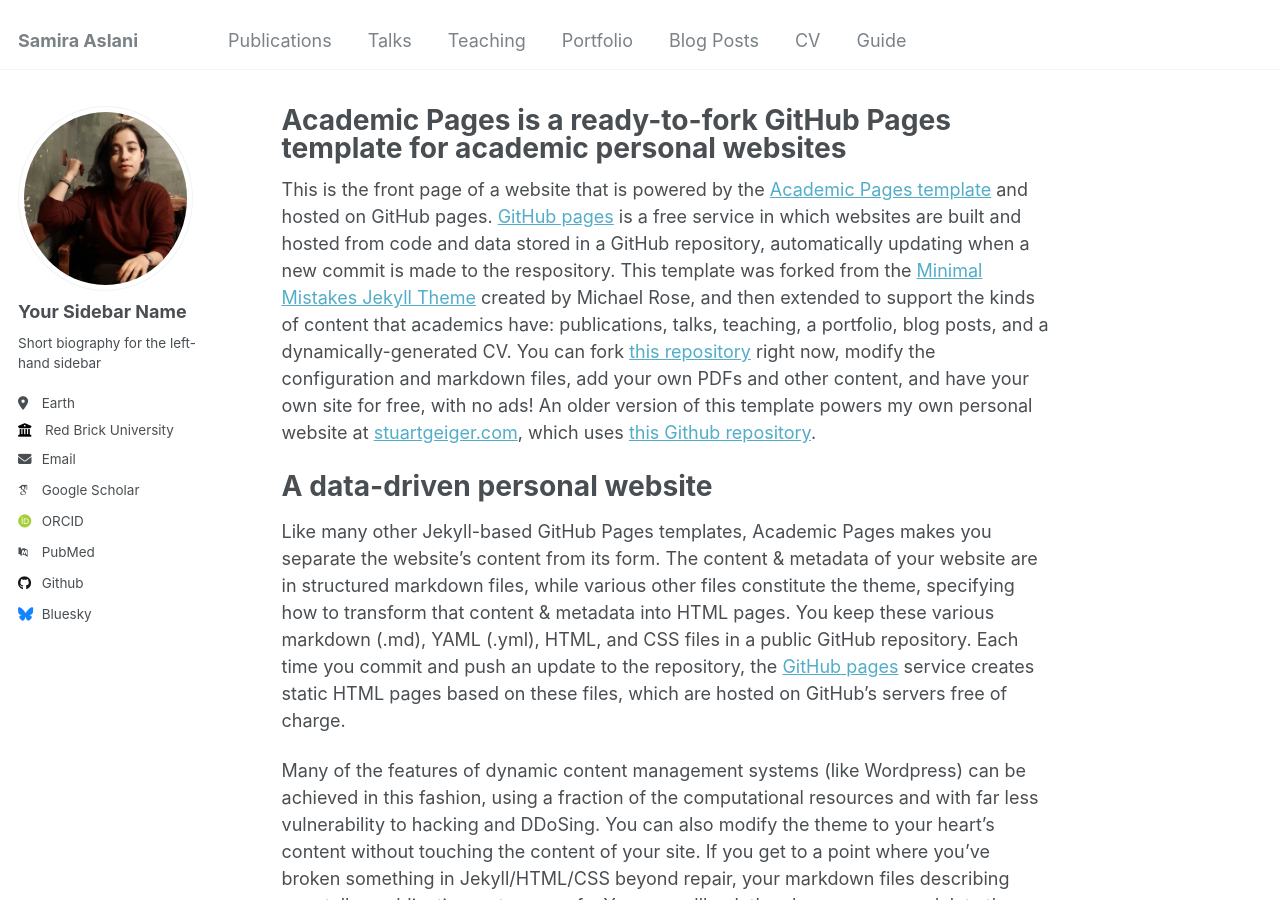
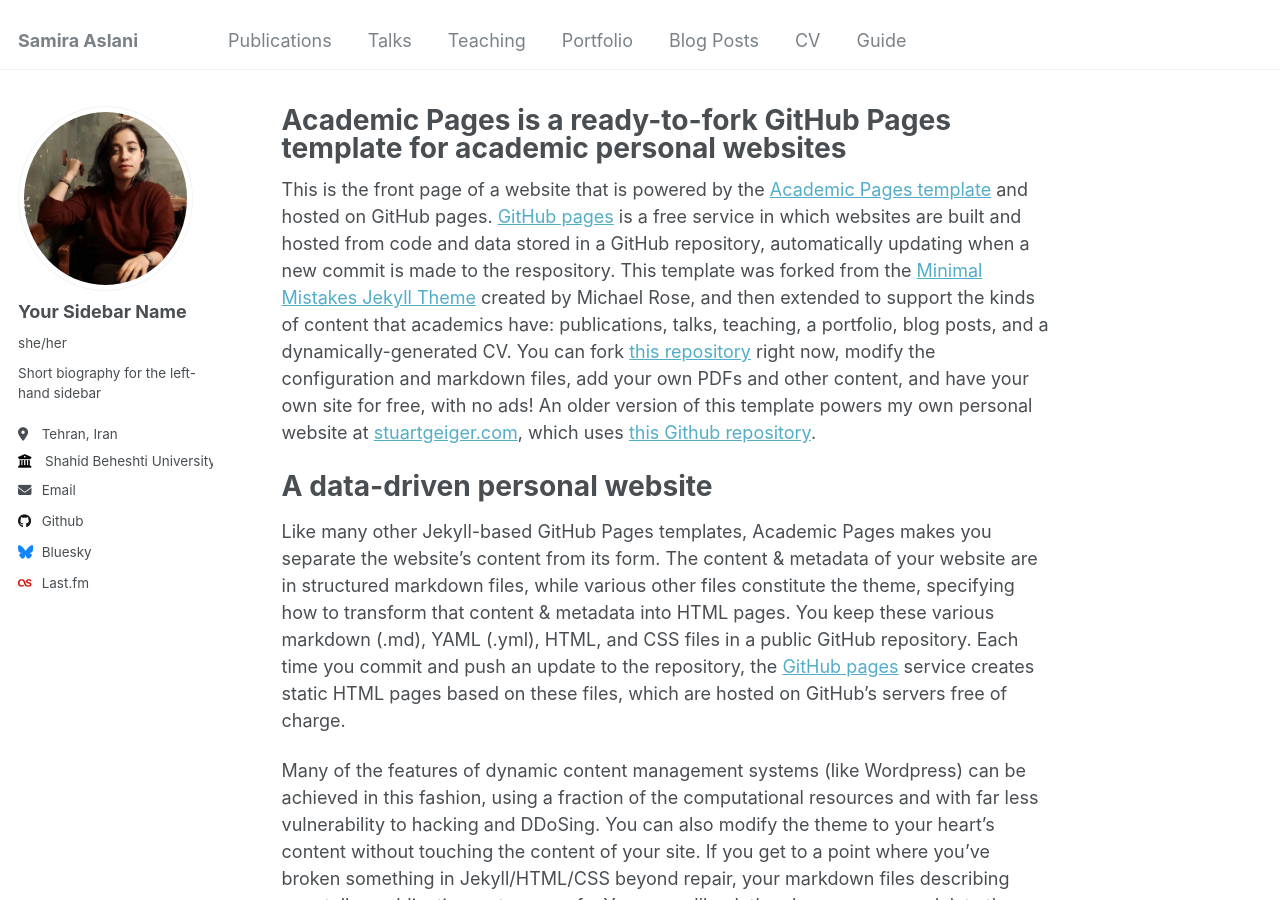
Before and after one commit to samildk/samildk.github.io, a Jekyll site: the page built from _pages/about.md, in a window 1280 px wide and 900 px high. Built offline with Jekyll 4.4.1, drawn with Linux system fonts in a browser that asks for light colours; some web fonts are replaced.

Commit message:
Update _config.yml

```diff
--- a/_config.yml
+++ b/_config.yml
@@ -23,27 +23,29 @@
   # Biographic information
   avatar           : "profile.png"
   name             : "Your Sidebar Name"
-  pronouns         : # example: "she/her"
+  pronouns         : "she/her"
   bio              : "Short biography for the left-hand sidebar"
-  location         : "Earth"
-  employer         : "Red Brick University"
+  location         : "Tehran, Iran"
+  employer         : "Shahid Beheshti University"
   uri              : # URL
-  email            : "none@example.org"
+  email            : "samiraaslani1998@gmail.com"
 
   # Academic websites
-  arxiv            : # URL - Update with the correct link to your profile
-  googlescholar    : "https://scholar.google.com/citations?user=PS_CX0AAAAAJ"
-  impactstory      : # URL
-  orcid            : "http://orcid.org/yourorcidurl"
-  semantic         : # URL
-  pubmed           : "https://www.ncbi.nlm.nih.gov/pubmed/?term=john+snow"
-  researchgate     : # URL
+  #arxiv            : # URL - Update with the correct link to your profile
+  #googlescholar    : "https://scholar.google.com/citations?user=PS_CX0AAAAAJ"
+  #impactstory      : # URL
+  #orcid            : "http://orcid.org/yourorcidurl"
+  #semantic         : # URL
+ # pubmed           : "https://www.ncbi.nlm.nih.gov/pubmed/?term=john+snow"
+  #researchgate     : # URL
+  linkedin          : "Samira-Aslani"
+
 
   # Repositories and software development
   bitbucket        : # Username - Update with your username on the site
   codepen          : # Username
   dribbble         : # Username
-  github           : "academicpages"
+  github           : "samildk"
   kaggle           : # Username
   stackoverflow    : # User number or user number and name (i.e., use "1" or "1/jeff-atwood")
 
@@ -56,7 +58,7 @@
   google_plus      : # Username
   keybase          : # Username
   instagram        : # Username
-  lastfm           : # Username
+  lastfm           : "artmisamildk"
   linkedin         : # Username
   mastodon         : # URL
   medium           : # URL
```
